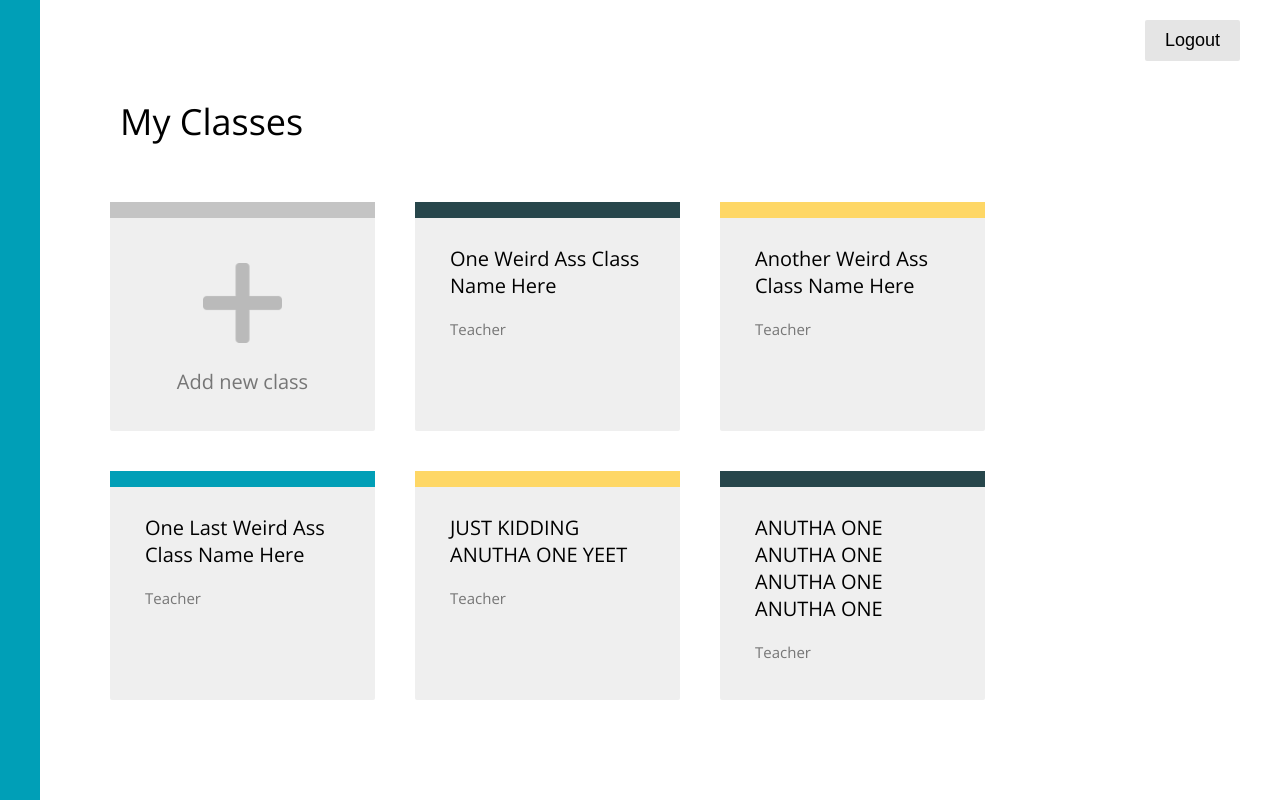
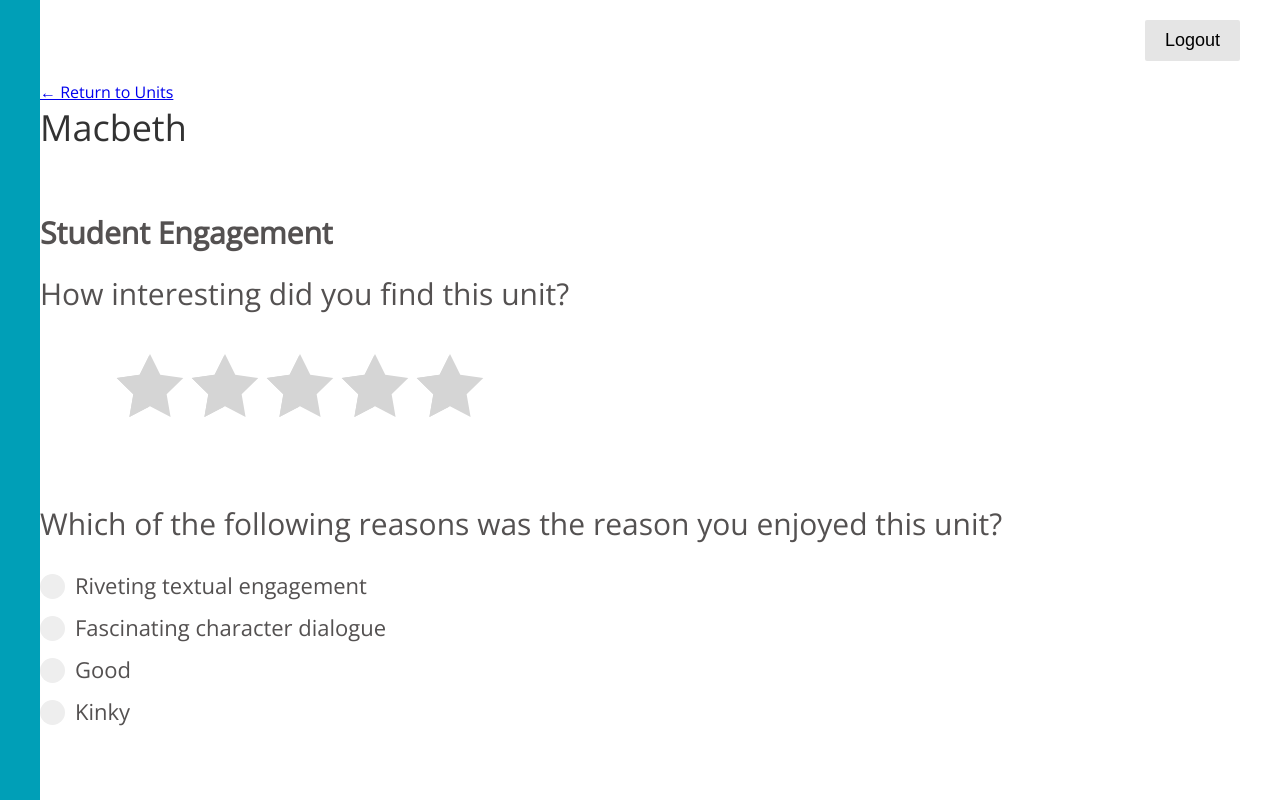
Before and after one commit to codebase-berkeley/teacher-portal, a React (Create React App) app in the folder client/: page /survey in a window 1280 px wide. Shown: the top 800 px of the page. Built offline with nearby package versions, Linux system fonts and the light colour scheme; the HTML template or start-up script is replaced by a standard one.

Commit message:
Finished up the back button routing

```diff
--- a/client/src/App.jsx
+++ b/client/src/App.jsx
@@ -1,25 +1,10 @@
 import React, { Component } from 'react';
-import { BrowserRouter as Router, Switch } from 'react-router-dom';
+import { BrowserRouter as Router, Switch, Route } from 'react-router-dom';
 import Logout from './components/Logout/Logout';
 import Dashboard from './components/Dashboard/Dashboard';
 import './App.css';
-
-const answers = [
-  ['unit', 'Macbeth'],
-  ['section', 'Student Engagement'],
-  ['star', 'How interesting did you find this unit?'],
-  [
-    'mc',
-    'Which of the following reasons was the reason you enjoyed this unit?',
-    [
-      'Riveting textual engagement',
-      'Fascinating character dialogue',
-      'Good',
-      'Kinky'
-    ]
-  ],
-  ['frq', 'What aspects of the unit may need some work?']
-];
+import Units from './components/Units/Units';
+import Survey from './components/Survey/Survey';
 
 class App extends Component {
   render() {
@@ -30,6 +15,9 @@ class App extends Component {
         </div>
         <Router>
           <Switch>
+            <Route path="/units" component={Units} />
+            <Route path="/survey" component={Survey} />
+            <Route exact path="/" component={Dashboard} />
             <Dashboard />
           </Switch>
         </Router>
--- a/client/src/components/Survey/Back/Back.jsx
+++ b/client/src/components/Survey/Back/Back.jsx
@@ -1,11 +1,12 @@
 import React from 'react';
 import './Back.css';
+import { NavLink } from 'react-router-dom';
 
 function Back() {
   return (
-    <a href="/myunits" className="back">
-      &#8592; Return to Units
-    </a>
+    <div>
+      <NavLink to="/units">&#8592; Return to Units</NavLink>
+    </div>
   );
 }
 export default Back;
--- a/client/src/components/Survey/Survey.jsx
+++ b/client/src/components/Survey/Survey.jsx
@@ -1,12 +1,29 @@
 import React, { Component } from 'react';
 import './Survey.css';
-import PropTypes from 'prop-types';
+// import PropTypes from 'prop-types';
 import Back from './Back/Back';
 import Unit from './Unit/Unit';
 import Section from './Section/Section';
 import FRQ from './FRQ/FRQ';
 import MC from './MC/MC';
 import Star from './Star/Star';
+
+const questions = [
+  ['unit', 'Macbeth'],
+  ['section', 'Student Engagement'],
+  ['star', 'How interesting did you find this unit?'],
+  [
+    'mc',
+    'Which of the following reasons was the reason you enjoyed this unit?',
+    [
+      'Riveting textual engagement',
+      'Fascinating character dialogue',
+      'Good',
+      'Kinky'
+    ]
+  ],
+  ['frq', 'What aspects of the unit may need some work?']
+];
 
 function displayQuestions(blocks) {
   const aList = [];
@@ -49,7 +66,7 @@ function displayQuestions(blocks) {
 
 class Survey extends Component {
   render() {
-    const { questions } = this.props;
+    // const { questions } = this.props;
     return (
       <section className="Survey">
         <div className="back-container">
@@ -61,8 +78,8 @@ class Survey extends Component {
   }
 }
 
-Survey.propTypes = {
-  questions: PropTypes.arrayOf(Array).isRequired
-};
+// Survey.propTypes = {
+//   questions: PropTypes.arrayOf(Array).isRequired
+// };
 
 export default Survey;
--- a/client/src/components/Units/Units.jsx
+++ b/client/src/components/Units/Units.jsx
@@ -1,4 +1,5 @@
 import React, { Component } from 'react';
+import { NavLink } from 'react-router-dom';
 import Unitbox from './Unitbox';
 import './Units.css';
 
@@ -6,9 +7,12 @@ class Units extends Component {
   render() {
     return (
       <div className="Page-layout">
-        <a className="Return" href="#">
+        {/* <a className="Return" href="#">
           &#8592; Return to Classes
-        </a>
+        </a> */}
+        <NavLink to="/classes" className="Return">
+          &#8592; Return to Classes
+        </NavLink>
         <h2 className="Unit-header">My Units</h2>
         <div className="Unit-titles">
           <Unitbox unitName="House on Mango Street" />
```
